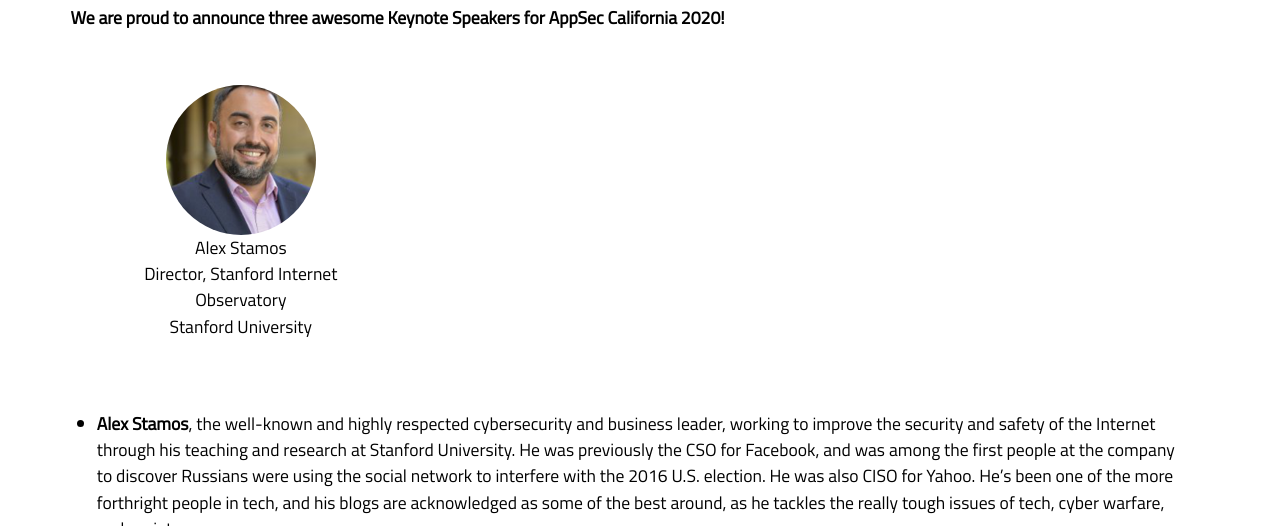
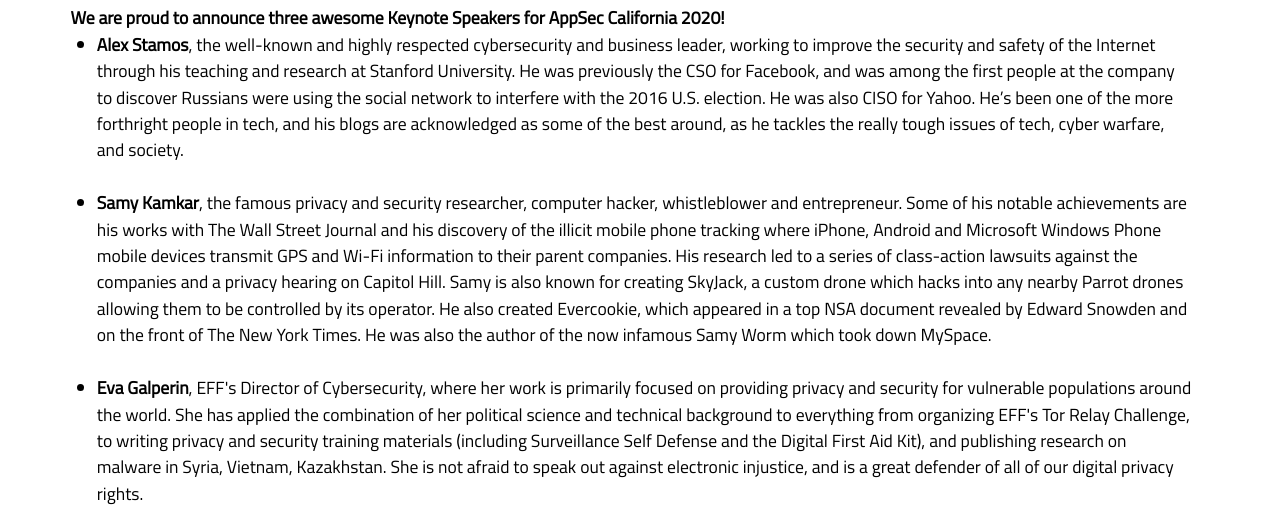
Before and after one commit to OWASP/2020-appseccalifornia, a Jekyll site: the page built from index.html, in a window 1280 px wide and 900 px high, scrolled down 1340 px, cut to the strip 0-526 px from the top of the window. Built offline with Jekyll 4.4.1, drawn with Linux system fonts in a browser that asks for light colours; some web fonts are replaced; comment, search, counter and statistics services are not loaded.

Commit message:
Removed speaker images

```diff
--- a/index.html
+++ b/index.html
@@ -28,18 +28,6 @@
 </div>
 <hr>
 <div><b>We are proud to announce three awesome Keynote Speakers for AppSec California 2020!</b>
-<section class="team-list">
-		<div align="center">
-		<ul align="center">
-		<li>
-                <div style="background-image: url(../../assets/images/speakers/stamos_scaled.png)" alt="Alex Stamos"></div>
-                <h4>Alex Stamos</h4>
-                <span class="role">Director, Stanford Internet Observatory</span>
-                <span class="role">Stanford University</span>
-		</div>
-		</li>
-		</ul>
-</section>
 <ul>
 <li><b>Alex Stamos</b>, the well-known and highly respected cybersecurity and business leader, working to improve the security and safety of the Internet through his teaching and research at Stanford University. He was previously the CSO for Facebook, and was among the first people at the company to discover Russians were using the social network to interfere with the 2016 U.S. election. He was also CISO for Yahoo. He’s been one of the more forthright people in tech, and his blogs are acknowledged as some of the best around, as he tackles the really tough issues of tech, cyber warfare, and society.</li>
 <br>
```
